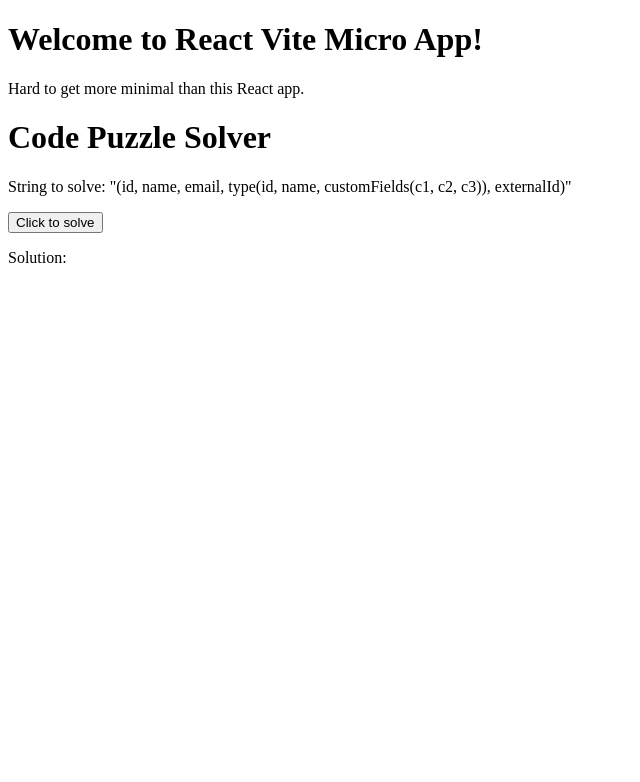
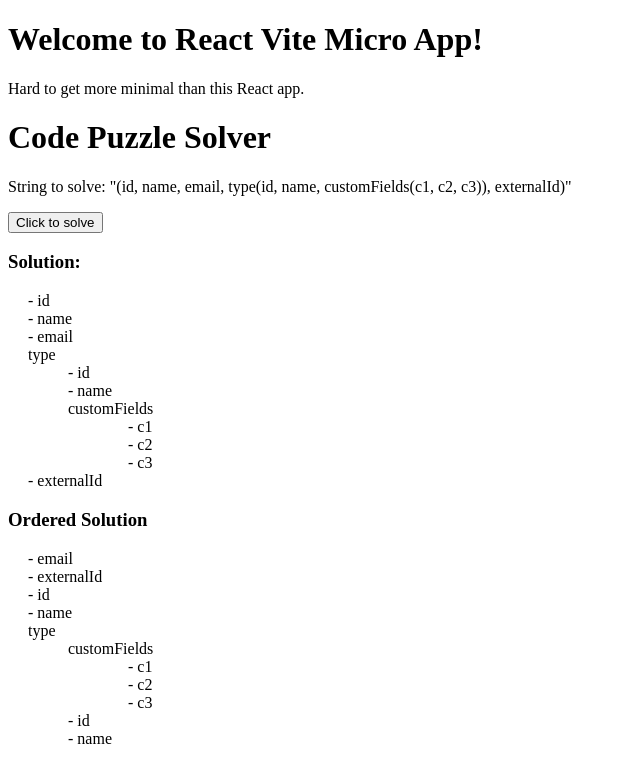
Before and after one commit to tylerstambaugh/CodePuzzleSolver, a React (Vite) app: page / in a window 1280 px wide. Both pictures are taken after a click on the button "Click to solve". Shown: the top 782 px of the page, without its empty margins (0-640 px from the left). Built offline with nearby package versions, Linux system fonts and the light colour scheme.

Commit message:
algorithms working, need to tidy up formatting.

```diff
--- a/src/CodePuzzleSolver.tsx
+++ b/src/CodePuzzleSolver.tsx
@@ -1,24 +1,17 @@
-import React, {
-  JSXElementConstructor,
-  ReactElement,
-  useEffect,
-  useState,
-} from "react";
+import React, { useState } from "react";
+import SolvePuzzle from "./SolvePuzzle";
 import { JsxElement } from "typescript";
-import useSolvePuzzle from "./useSolvePuzzle";
 
 export default function CodePuzzleSolver() {
-  const [solutions, setSolutions] = useState<JSX.Element | null>();
+  const [solution, setSolution] = useState<JSX.Element | null>();
+  const [orderedSolution, setOrderedSolution] = useState<JSX.Element | null>();
   const puzzle =
     "(id, name, email, type(id, name, customFields(c1, c2, c3)), externalId)";
+
   function handleSolvePuzzle() {
-    const { solution } = useSolvePuzzle({ input: puzzle });
-    setSolutions(solution);
+    setSolution(SolvePuzzle(puzzle));
+    setOrderedSolution(SolvePuzzle(puzzle, true));
   }
-
-  useEffect(() => {
-    // console.log("solutions2:", solutions);
-  }, [solutions]);
 
   return (
     <>
@@ -39,11 +32,19 @@
       </div>
 
       <div>
-        <p>Solution:</p>
+        <h3>Solution:</h3>
         <p>
-          {!!solutions
-            ? solutions
+          {!!solution
+            ? solution
             : `Puzzle hasn't been solved yet. Please click the button.`}
+        </p>
+      </div>
+      <div>
+        <h3>Ordered Solution</h3>
+        <p>
+          {!!orderedSolution
+            ? orderedSolution
+            : `Ordered Puzzle hasn't been solved yet.  Please click the button.`}
         </p>
       </div>
     </>
--- a/src/useSolvePuzzle.tsx
+++ b/src/SolvePuzzle.tsx
@@ -1,34 +1,25 @@
 import React from "react";
-
-export interface Puzzle {
-  input: string;
-}
 
 type PuzzlePiece = {
   name?: string;
   children?: PuzzlePiece[];
 };
 
-export default function useSolvePuzzle({ input }: Puzzle) {
-  const solution: JSX.Element = <></>;
+export default function SolvePuzzle(input: string, ordered: boolean = false) {
+  const puzzleObject: PuzzlePiece[] = findPuzzlePieces(input);
 
-  const puzzleObject = findPuzzlePieces(input);
-
-  buildSolution(puzzleObject);
   // "(id, name, email, type(id, name, customFields(c1, c2, c3)), externalId)";
   function findPuzzlePieces(input: string): PuzzlePiece[] {
     let currentPiece: PuzzlePiece = { name: "" };
     let puzzlePieces: PuzzlePiece[] = [];
-    console.log("puzzlePieces:", puzzlePieces);
-    console.log("input:", input);
 
     for (let i = 0; i < input.length; i++) {
       let charToEval = input[i];
       if (charToEval === " ") continue;
       if (charToEval === "(") {
         const closingParenIndex = findClosingParenIndex(input.slice(i));
-        const subInput = input.slice(i + 1, closingParenIndex + i);
-        const children = findPuzzlePieces(subInput);
+        const childrenInput = input.slice(i + 1, closingParenIndex + i);
+        const children = findPuzzlePieces(childrenInput);
         puzzlePieces.push({
           name: currentPiece.name,
           children: children,
@@ -66,20 +57,43 @@
     }
     return -1;
   }
-  function buildSolution(puzzlePieceArray: PuzzlePiece[]) {
-    //iterate through puzzle array, if item is array,
-    puzzlePieceArray.map((item, index) => {
-      if (Array.isArray(item)) {
-        solution: <>
-          {solution}
-          <div key={index} style={{ marginLeft: "20px" }}>
-            {item}
+
+  function buildSolution(
+    puzzlePieceArray: PuzzlePiece[],
+    level: number = 0,
+    ordered: boolean = false
+  ): JSX.Element {
+    let solutionElements: JSX.Element[] = [];
+
+    if (ordered) {
+      puzzlePieceArray.sort((a, b) =>
+        (a.name || "").localeCompare(b.name || "")
+      );
+    }
+
+    puzzlePieceArray.forEach((item, index) => {
+      console.log("item:", item, "index:", index, "level:", level);
+
+      const marginLeft = `${level * 20}px`;
+
+      if (item.children && item.children.length > 0) {
+        solutionElements.push(
+          <div key={index} style={{ marginLeft }}>
+            <div>{item.name}</div>
+            {buildSolution(item.children, level + 1, ordered)}
           </div>
-        </>;
+        );
+      } else {
+        solutionElements.push(
+          <div key={index} style={{ marginLeft }}>
+            - {item.name}
+          </div>
+        );
       }
-      //console.log("solution:", solution);
     });
+
+    return <>{solutionElements}</>;
   }
 
-  return { solution };
+  return buildSolution(puzzleObject, 0, ordered);
 }
```
Also changed, not shown: notes.txt.
